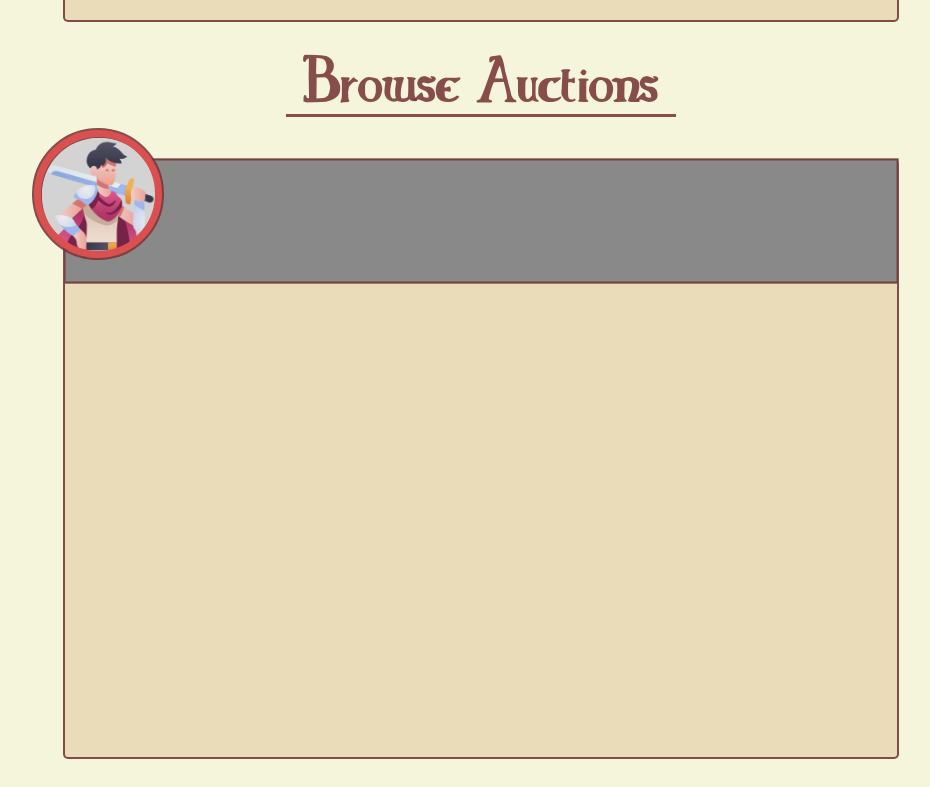
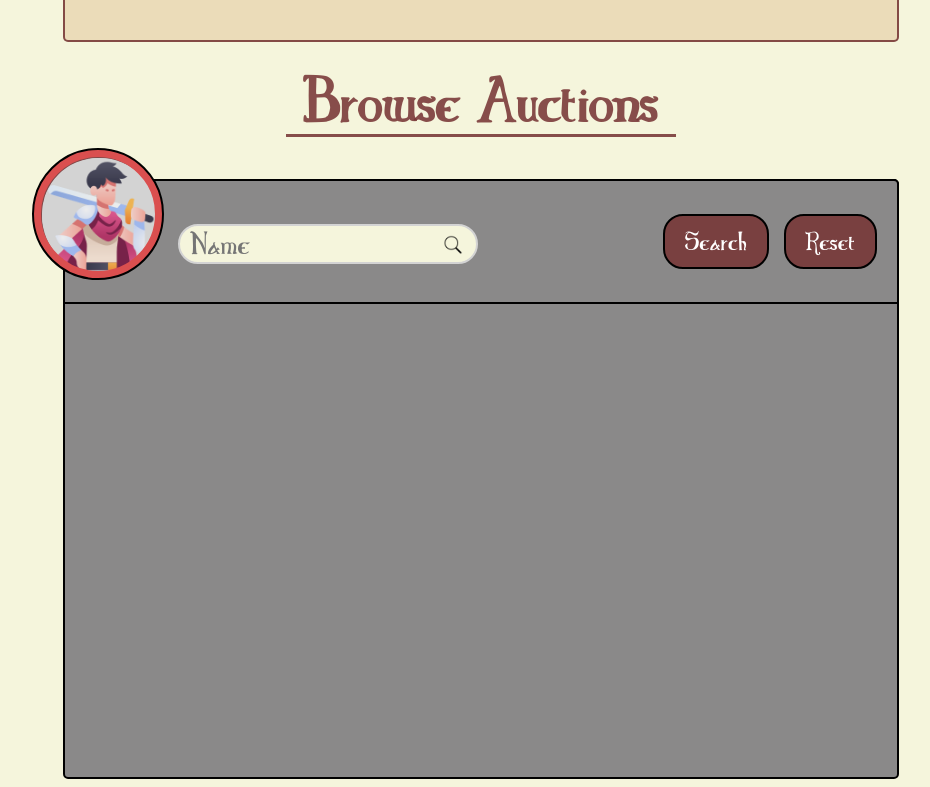
Before and after one commit to PetriK93/Moonveil-Market, a React (Vite) app in the folder client/: page / in a window 1280 px wide. Shown: the part 819-1606 px from the top of the page, without its empty margins (167-1097 px from the left). Built offline with nearby package versions, Linux system fonts and the light colour scheme.

Commit message:
Search & Reset buttons added
Created a form inside the search container and placed an <input> and two <button> elements inside it. Gave them a flex display and placed them with margins. Chose type="button" for the search button to avoid default behavior (reloading page).

```diff
--- a/client/src/components/SearchBar/SearchBarStyles.module.css
+++ b/client/src/components/SearchBar/SearchBarStyles.module.css
@@ -13,11 +13,13 @@
 input {
   width: 810px;
   height: 50px;
+  margin-top: 20px;
   border: 2px solid lightgrey;
   color: var(--brown-color);
   border-radius: 5px;
   background-color: var(--background-color);
   padding-left: 10px;
+  padding-right: 45px;
   font-size: 1.2rem;
 }
 
@@ -29,9 +31,10 @@ input:focus {
 .inputIcon {
   position: relative;
   right: -380px;
-  top: -23px;
+  top: -24px;
   transform: translateY(-50%);
   width: 20px;
   height: 20px;
   pointer-events: none;
+  z-index: 99;
 }
--- a/client/src/pages/HomePage/HomePage.jsx
+++ b/client/src/pages/HomePage/HomePage.jsx
@@ -1,8 +1,13 @@
 import React from "react";
+import { useState } from "react";
 import styles from "./HomePageStyles.module.css";
 import portrait from "../../assets/swordsman.png"; /*Temporary */
+import searchIcon from "../../assets/Magnifying_glass_png.png";
+import searchGif from "../../assets/Magnifying_glass_gif.gif";
 
 const Home = () => {
+  const [isFocused, setIsFocused] = useState(false);
+
   return (
     <div className={styles.container}>
       <h1>Browse Auctions</h1>
@@ -14,7 +19,25 @@ const Home = () => {
             alt="Class portrait"
           />
         </div>
-        <div className={styles.searchSection}></div>
+        <div className={styles.searchSection}>
+          <form>
+            <input
+              type="text"
+              placeholder="Name"
+              onFocus={() => setIsFocused(true)}
+              onBlur={() => setIsFocused(false)}
+            />
+            <img
+              src={isFocused ? searchGif : searchIcon}
+              alt="Search"
+              className={styles.inputIcon}
+            />
+            <div className={styles.buttonContainer}>
+              <button type="button">Search</button>
+              <button type="reset">Reset</button>
+            </div>
+          </form>
+        </div>
       </div>
     </div>
   );
--- a/client/src/pages/HomePage/HomePageStyles.module.css
+++ b/client/src/pages/HomePage/HomePageStyles.module.css
@@ -12,8 +12,8 @@
   position: relative;
   border-radius: 5px;
   margin-top: 20px;
-  border: 2px solid var(--brown-color);
-  background-color: var(--light-brown-color);
+  border: 2px solid black;
+  background-color: rgb(138, 137, 137);
 }
 
 .classPortrait {
@@ -42,7 +42,7 @@
   position: absolute;
   inset: -10px;
   border-radius: 100px;
-  border: 3px solid var(--brown-color);
+  border: 3px solid black;
   z-index: 97;
 }
 
@@ -53,14 +53,73 @@
   border-radius: 100px;
 }
 
+form {
+  display: flex;
+  flex-direction: row;
+  align-items: center;
+  justify-content: space-between;
+  gap: 15px;
+  margin: 0;
+  padding: 0;
+  border: none;
+  background-color: rgb(138, 137, 137);
+}
+
 .searchSection {
-  width: 835px;
+  width: 836px;
   height: 125px;
-  position: absolute;
-  top: 60px;
-  left: 416px;
-  transform: translate(-50%, -50%);
-  border: 2px solid var(--brown-color);
+  display: flex;
+  align-items: center;
+  justify-content: space-between;
+  border: 2px solid black;
   background-color: rgb(138, 137, 137);
   z-index: 90;
+  margin-left: -2px;
+  margin-top: -2px;
+  border-radius: 5px 5px 0 0;
 }
+
+.searchSection input {
+  width: 300px;
+  height: 40px;
+  border: 2px solid lightgrey;
+  color: var(--brown-color);
+  border-radius: 20px;
+  background-color: var(--background-color);
+  font-size: 1rem;
+  margin-left: 113px;
+  margin-top: 5px;
+  padding-right: 45px;
+}
+
+.searchSection input:focus {
+  outline: none;
+  border: 2px solid black;
+}
+
+.inputIcon {
+  margin-left: -50px;
+  margin-top: 8px;
+  width: 20px;
+  height: 20px;
+  pointer-events: none;
+}
+
+.buttonContainer {
+  display: flex;
+  flex-direction: row;
+  justify-content: center;
+  align-items: center;
+  gap: 15px;
+  background-color: rgb(138, 137, 137);
+  margin-left: 185px;
+}
+
+button {
+  padding: 10px 20px;
+  border: 2px solid black;
+  border-radius: 20px;
+  background-color: var(--brown-color);
+  color: white;
+  cursor: pointer;
+}
```
